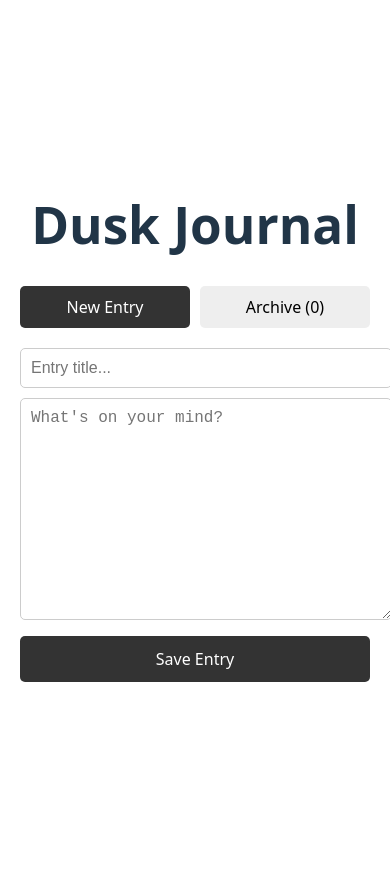
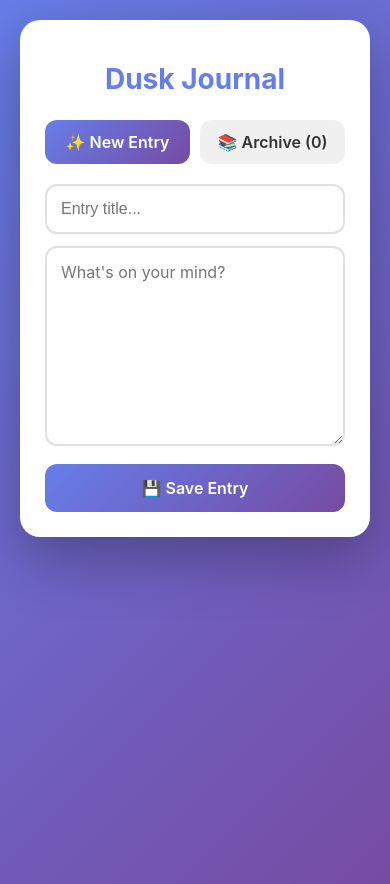
Before and after one commit to forteido-art/dusk-journal, a React (Vite) app: page / in a window 390 px wide. Before the commit the page ends 844 px from the top, so only its background shows below. Built offline with nearby package versions, Linux system fonts and the light colour scheme.

Commit message:
Restore purple gradient + mobile fit

```diff
--- a/src/App.jsx
+++ b/src/App.jsx
@@ -4,7 +4,7 @@ function App() {
   const [entries, setEntries] = useState([])
   const [title, setTitle] = useState('')
   const [content, setContent] = useState('')
-  const [view, setView] = useState('write') // 'write' or 'archive'
+  const [view, setView] = useState('write')
   const [editingId, setEditingId] = useState(null)
 
   useEffect(() => {
@@ -23,21 +23,12 @@ function App() {
     }
 
     if (editingId) {
-      // Update existing entry
       setEntries(entries.map(e =>
-        e.id === editingId
-         ? {...e, title, content, date: new Date().toISOString()}
-          : e
+        e.id === editingId? {...e, title, content, date: new Date().toISOString()} : e
       ))
       setEditingId(null)
     } else {
-      // New entry
-      const newEntry = {
-        id: Date.now(),
-        title,
-        content,
-        date: new Date().toISOString()
-      }
+      const newEntry = {id: Date.now(), title, content, date: new Date().toISOString()}
       setEntries([newEntry,...entries])
     }
 
@@ -81,18 +72,127 @@ function App() {
     setView('archive')
   }
 
+  const styles = {
+    container: {
+      minHeight: '100vh',
+      background: 'linear-gradient(135deg, #667eea 0%, #764ba2 100%)',
+      padding: '20px',
+      fontFamily: '-apple-system, BlinkMacSystemFont, "Segoe UI", Roboto, sans-serif'
+    },
+    card: {
+      maxWidth: '600px',
+      margin: '0 auto',
+      background: 'white',
+      borderRadius: '20px',
+      padding: '25px',
+      boxShadow: '0 20px 60px rgba(0,0,0,0.3)'
+    },
+    title: {
+      textAlign: 'center',
+      color: '#667eea',
+      marginBottom: '25px',
+      fontSize: '28px'
+    },
+    btnGroup: {
+      display: 'flex',
+      gap: '10px',
+      marginBottom: '20px'
+    },
+    btn: (active) => ({
+      flex: 1,
+      padding: '12px',
+      background: active? 'linear-gradient(135deg, #667eea 0%, #764ba2 100%)' : '#f0f0f0',
+      color: active? 'white' : '#333',
+      border: 'none',
+      borderRadius: '12px',
+      fontSize: '16px',
+      fontWeight: '600',
+      cursor: 'pointer'
+    }),
+    input: {
+      width: '100%',
+      padding: '14px',
+      marginBottom: '12px',
+      fontSize: '16px',
+      border: '2px solid #e0e0e0',
+      borderRadius: '12px',
+      boxSizing: 'border-box',
+      outline: 'none'
+    },
+    textarea: {
+      width: '100%',
+      height: '200px',
+      padding: '14px',
+      fontSize: '16px',
+      border: '2px solid #e0e0e0',
+      borderRadius: '12px',
+      boxSizing: 'border-box',
+      outline: 'none',
+      resize: 'vertical',
+      fontFamily: 'inherit'
+    },
+    saveBtn: {
+      width: '100%',
+      padding: '14px',
+      background: 'linear-gradient(135deg, #667eea 0%, #764ba2 100%)',
+      color: 'white',
+      border: 'none',
+      borderRadius: '12px',
+      fontSize: '16px',
+      fontWeight: '600',
+      marginTop: '12px',
+      cursor: 'pointer'
+    },
+    cancelBtn: {
+      padding: '14px',
+      background: '#999',
+      color: 'white',
+      border: 'none',
+      borderRadius: '12px',
+      fontSize: '16px',
+      fontWeight: '600',
+      marginTop: '12px',
+      cursor: 'pointer'
+    },
+    entryCard: {
+      background: 'linear-gradient(135deg, #f5f7fa 0%, #c3cfe2 100%)',
+      padding: '18px',
+      marginBottom: '12px',
+      borderRadius: '15px',
+      cursor: 'pointer',
+      border: '2px solid transparent'
+    },
+    deleteBtn: {
+      padding: '6px 12px',
+      background: '#ff4757',
+      color: 'white',
+      border: 'none',
+      borderRadius: '8px',
+      cursor: 'pointer',
+      fontSize: '14px'
+    },
+    exportBtn: {
+      padding: '10px 16px',
+      background: 'linear-gradient(135deg, #11998e 0%, #38ef7d 100%)',
+      color: 'white',
+      border: 'none',
+      borderRadius: '10px',
+      fontWeight: '600',
+      cursor: 'pointer'
+    }
+  }
+
   return (
-    <div style={{maxWidth: '600px', margin: '0 auto', padding: '20px', fontFamily: 'system-ui'}}>
-      <h1 style={{textAlign: 'center'}}>Dusk Journal</h1>
+    <div style={styles.container}>
+      <div style={styles.card}>
+        <h1 style={styles.title}>Dusk Journal</h1>
 
-      <div style={{display: 'flex', gap: '10px', marginBottom: '20px'}}>
-        <button onClick={() => {setView('write'); setEditingId(null); setTitle(''); setContent('')}}
-          style={{flex: 1, padding: '10px', background: view==='write'? '#333' : '#eee', color: view==='write'? 'white' : 'black', border: 'none', borderRadius: '5px'}}>
-          {editingId? 'Edit Entry' : 'New Entry'}
+        <div style={styles.btnGroup}>
+          <button style={styles.btn(view==='write')} onClick={() => {setView('write'); setEditingId(null); setTitle(''); setContent('')}}>
+            {editingId? '✏️ Edit' : '✨ New Entry'}
           </button>
-        <button onClick={() => setView('archive')}
-          style={{flex: 1, padding: '10px', background: view==='archive'? '#333' : '#eee', color: view==='archive'? 'white' : 'black', border: 'none', borderRadius: '5px'}}>
-          Archive ({entries.length})
+          <button style={styles.btn(view==='archive')} onClick={() => setView('archive')}>
+            📚 Archive ({entries.length})
           </button>
         </div>
 
@@ -102,20 +202,20 @@ function App() {
               placeholder="Entry title..."
               value={title}
               onChange={(e) => setTitle(e.target.value)}
-            style={{width: '100%', padding: '10px', marginBottom: '10px', fontSize: '16px', border: '1px solid #ccc', borderRadius: '5px'}}
+              style={styles.input}
             />
             <textarea
               placeholder="What's on your mind?"
               value={content}
               onChange={(e) => setContent(e.target.value)}
-            style={{width: '100%', height: '200px', padding: '10px', fontSize: '16px', border: '1px solid #ccc', borderRadius: '5px'}}
+              style={styles.textarea}
             />
-          <div style={{display: 'flex', gap: '10px', marginTop: '10px'}}>
-            <button onClick={saveEntry} style={{flex: 1, padding: '12px', background: '#333', color: 'white', border: 'none', borderRadius: '5px'}}>
-              {editingId? 'Update Entry' : 'Save Entry'}
+            <div style={{display: 'flex', gap: '10px'}}>
+              <button onClick={saveEntry} style={{...styles.saveBtn, flex: 1}}>
+                {editingId? '💾 Update Entry' : '💾 Save Entry'}
               </button>
               {editingId && (
-              <button onClick={cancelEdit} style={{padding: '12px', background: '#999', color: 'white', border: 'none', borderRadius: '5px'}}>
+                <button onClick={cancelEdit} style={styles.cancelBtn}>
                   Cancel
                 </button>
               )}
@@ -123,31 +223,30 @@ function App() {
           </div>
         ) : (
           <div>
-          <div style={{display: 'flex', justifyContent: 'space-between', marginBottom: '15px'}}>
-            <h2>Archive</h2>
+            <div style={{display: 'flex', justifyContent: 'space-between', alignItems: 'center', marginBottom: '20px'}}>
+              <h2 style={{margin: 0, color: '#333'}}>Archive</h2>
               {entries.length > 0 && (
-              <button onClick={exportJSON} style={{padding: '8px 12px', background: '#4CAF50', color: 'white', border: 'none', borderRadius: '5px'}}>
-                Export JSON
+                <button onClick={exportJSON} style={styles.exportBtn}>
+                  📥 Export JSON
                 </button>
               )}
             </div>
 
             {entries.length === 0? (
-            <p style={{textAlign: 'center', color: '#999', marginTop: '40px'}}>No entries yet. Write your first one!</p>
+              <p style={{textAlign: 'center', color: '#999', marginTop: '60px', fontSize: '18px'}}>No entries yet. Write your first one! ✨</p>
             ) : (
               entries.map(entry => (
-              <div key={entry.id} style={{border: '1px solid #ddd', padding: '15px', marginBottom: '10px', borderRadius: '5px', cursor: 'pointer'}} onClick={() => editEntry(entry)}>
+                <div key={entry.id} style={styles.entryCard} onClick={() => editEntry(entry)}>
                   <div style={{display: 'flex', justifyContent: 'space-between', alignItems: 'start'}}>
                     <div style={{flex: 1}}>
-                    <h3 style={{margin: '0 0 5px 0'}}>{entry.title}</h3>
-                    <p style={{color: '#666', fontSize: '12px', margin: '0 0 10px 0'}}>
+                      <h3 style={{margin: '0 0 8px 0', color: '#333'}}>{entry.title}</h3>
+                      <p style={{color: '#666', fontSize: '13px', margin: '0 0 10px 0'}}>
                         {new Date(entry.date).toLocaleString()}
                       </p>
-                    <p style={{margin: 0, whiteSpace: 'pre-wrap'}}>{entry.content.substring(0, 100)}{entry.content.length > 100? '...' : ''}</p>
+                      <p style={{margin: 0, color: '#444', whiteSpace: 'pre-wrap', lineHeight: '1.5'}}>{entry.content.substring(0, 120)}{entry.content.length > 120? '...' : ''}</p>
                     </div>
-                  <button onClick={(e) => {e.stopPropagation(); deleteEntry(entry.id)}}
-                    style={{marginLeft: '10px', padding: '5px 10px', background: '#ff4444', color: 'white', border: 'none', borderRadius: '3px'}}>
-                    Delete
+                    <button onClick={(e) => {e.stopPropagation(); deleteEntry(entry.id)}} style={styles.deleteBtn}>
+                      🗑️
                     </button>
                   </div>
                 </div>
@@ -156,6 +255,7 @@ function App() {
           </div>
         )}
       </div>
+    </div>
   )
 }
 
```
Lines whose indentation alone changed are shown as unchanged.
